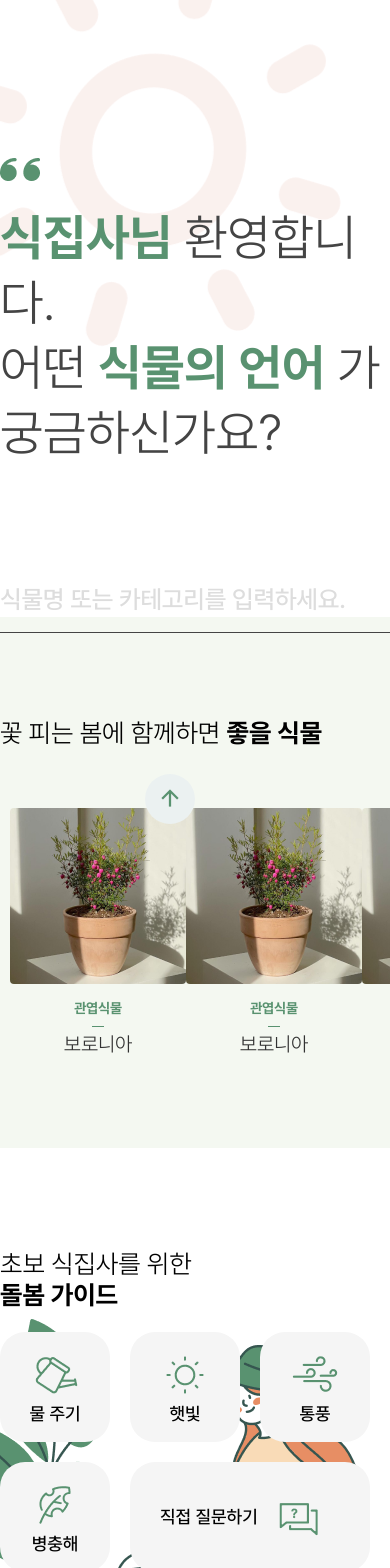
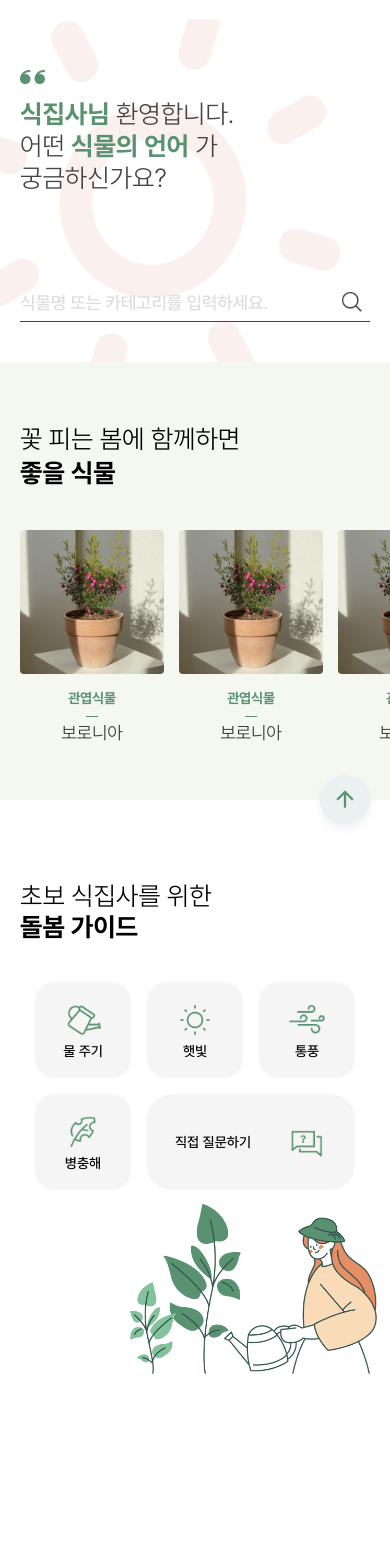
Before and after one commit to BSide-FollowMe/lop-user-front, a Vue app: page /home in a window 390 px wide. Shown: the top 1568 px of the page. After the commit the page ends 1374 px from the top, so only its background shows below. Built offline with nearby package versions, Linux system fonts and the light colour scheme.

Commit message:
feat: home 모바일 퍼블 및 pc 퍼블 수정 마무리

```diff
--- /dev/null
+++ b/src/components/buttons/ToTop.vue
@@ -0,0 +1,42 @@
+<template>
+  <button id="toTop" class="to-top-btn" @click="clickToTop" :style="{position:isFixed?'fixed':''}"><img src="@/assets/icon/arrow_upward.png" /></button>
+</template>
+<script lang="ts">
+import { defineComponent, computed } from 'vue';
+export default defineComponent({
+  props: {
+    fixed: {
+      type: Boolean,
+      default: false,
+    },
+  },
+  name: 'ToTopBtn',
+  components: {},
+  setup(props) {
+    const isFixed = computed(()=>props.fixed);
+    function clickToTop() {
+      window.scrollTo({ top: 0, behavior: 'smooth' });
+    }
+    return {
+      clickToTop,
+      isFixed,
+    };
+  },
+});
+</script>
+
+<style lang="scss" scoped>
+@import '@/styles/mixin';
+
+.to-top-btn {
+  right: 50%;
+  bottom: 20px;
+  cursor: pointer;
+  background-color: #ebf1f1;
+  width: 50px;
+  height: 50px;
+  border-radius: 50%;
+  border: none;
+  box-shadow: 0px 4px 6px 2px rgba(0, 0, 0, 0.04);
+}
+</style>
--- a/src/styles/_text.scss
+++ b/src/styles/_text.scss
@@ -50,3 +50,19 @@ h2 {
         letter-spacing: var(--m-font-size-h-2-space);
     }
 }
+
+.md-up-only {
+    display: none;
+
+    @include breakpoint-up-md {
+        display: block;
+    }
+}
+
+.md-down-only {
+    display: none;
+
+    @include breakpoint-down-sm {
+        display: block;
+    }
+}
--- a/src/styles/_variables.scss
+++ b/src/styles/_variables.scss
@@ -24,7 +24,7 @@
 
     --screen-xs: 360px;
     --screen-md: 768px;
-    --screen-lg: 960px;
+    --screen-lg: 1040px;
 
     --text-color: #444444;
     --text-color-1: #444444;
@@ -79,6 +79,10 @@
     --m-font-size-caption-space: -0.01em;
 
 
-    --content-container-max-width: 960px;
-    --content-container-padding:20px;
+    --content-container-max-width: 1040px;
+    --content-container-padding:40px;
+    --content-container-inner: 960px;
+
+    --m-content-container-padding:20px;
+    --m-content-container-inner: 360px;
 }
--- a/src/views/Home.vue
+++ b/src/views/Home.vue
@@ -9,7 +9,9 @@
           <br />
           어떤
           <span class="accent text-bold">식물의 언어</span>
-          가 궁금하신가요?
+          가
+          <br class="md-down-only" />
+          궁금하신가요?
         </h1>
         <div class="searcher">
           <input id="searchText" type="text" v-model="searchText" :class="{ 'is-empty': searchText === '' }" />
@@ -21,6 +23,7 @@
       <div class="inner-infinety-container">
         <h1 class="text-light">
           꽃 피는 봄에 함께하면
+          <br class="md-down-only" />
           <span class="text-bold">좋을 식물</span>
         </h1>
         <ul class="plant-list">
@@ -34,6 +37,7 @@
       </div>
     </section>
     <section class="guide-plant">
+      <ToTopButton class="to-top-btn" />
       <h1 class="text-light">
         초보 식집사를 위한
         <br />
@@ -62,20 +66,53 @@
         </button>
       </div>
     </section>
-    <button id="toTop" class="to-top-btn" @click="clickToTop"><img src="@/assets/icon/arrow_upward.png"></button>
   </div>
 </template>
 
 <script lang="ts">
-import { defineComponent, ref } from 'vue';
+import { defineComponent, ref, onMounted } from 'vue';
+import ToTopButton from '@/components/buttons/ToTop.vue';
 export default defineComponent({
   name: 'Home',
 
-  components: {},
+  components: {
+    ToTopButton,
+  },
   setup() {
     const searchText = ref('');
-    function clickToTop(){
-      window.scrollTo({top:0, behavior:'smooth'})
+
+    onMounted(() => {
+      horizontalMouseScroll();
+    });
+    function horizontalMouseScroll() {
+      const slider: any = document.querySelector('.plant-list');
+      if (!slider) return;
+      let isDown = false;
+      let startX: any, scrollLeft: any;
+      slider.addEventListener('mousedown', (e: any) => {
+        isDown = true;
+        slider.classList.add('active');
+        startX = e.pageX - slider.offsetLeft;
+        scrollLeft = slider.scrollLeft;
+      });
+      slider.addEventListener('mouseleave', () => {
+        isDown = false;
+        slider.classList.remove('active');
+      });
+      slider.addEventListener('mouseup', () => {
+        isDown = false;
+        slider.classList.remove('active');
+      });
+      slider.addEventListener('mousemove', (e: any) => {
+        if (!isDown) return;
+        e.preventDefault();
+        const x = e.pageX - slider.offsetLeft;
+        const walk = (x - startX) * 1.5;
+        slider.scrollLeft = scrollLeft - walk;
+      });
+    }
+    function clickToTop() {
+      window.scrollTo({ top: 0, behavior: 'smooth' });
     }
     return {
       searchText,
@@ -88,18 +125,21 @@ export default defineComponent({
 <style lang="scss" scoped>
 @import '@/styles/mixin';
 
-.container {
-  margin-left: auto;
-  margin-right: auto;
-  max-width: var(--content-container-max-width);
-  // padding: var(--content-container-padding);
-  overflow: visible;
-}
+.container,
 .inner-infinety-container {
   margin-left: auto;
   margin-right: auto;
   max-width: var(--content-container-max-width);
-  padding-top: 20px;
+  overflow: visible;
+  @include breakpoint-down-sm {
+    max-width: var(--m-content-container-max-width);
+  }
+}
+.inner-infinety-container {
+  padding: 0 var(--content-container-padding);
+  @include breakpoint-down-sm {
+    padding: 0 var(--m-content-container-padding);
+  }
 }
 .search-plant {
   height: 617px;
@@ -107,15 +147,30 @@ export default defineComponent({
   margin-left: calc(-50vw + 50%);
   background: url('@/assets/images/home/bg-sun.png') no-repeat 80% -20%;
 
+  @include breakpoint-down-sm {
+    height: 362px;
+  }
 
   img {
+    width: 40px;
+    height: 23px;
     margin-top: 138px;
+
+    @include breakpoint-down-sm {
+      width: 25px;
+      height: 14px;
+      margin-top: 70px;
+    }
   }
   h1 {
-    margin-top: 20px;
-    font-size: 50px;
+    @include breakpoint-up-sm {
+      margin-top: 20px;
+      font-size: 50px;
+      line-height: 65px;
+    }
+    margin-top: 10px;
     font-weight: var(--font-weight-light);
-    line-height: 65px;
+    line-height: 32px;
   }
   .accent {
     color: var(--secondary-green-color);
@@ -132,6 +187,10 @@ export default defineComponent({
     word-break: keep-all;
     transition: border-color 0.3s cubic-bezier(0.4, 0, 0.2, 1);
 
+    @include breakpoint-down-sm {
+      width: 100%;
+      margin-top: 80px;
+    }
     &:after {
       content: '';
       position: absolute;
@@ -141,6 +200,11 @@ export default defineComponent({
       background-size: 100%;
       pointer-events: none;
       transform: translateX(-100%);
+
+      @include breakpoint-down-sm {
+        width: 36px;
+        height: 36px;
+      }
     }
 
     &:focus-within {
@@ -157,12 +221,17 @@ export default defineComponent({
       font-size: 25px;
       line-height: 35px;
       width: 100%;
+
       &:focus + label {
-        transform: scale(0.75) translateY(-54px);
-        color: var(--secondary-green-color-1);
+        display: none;
       }
       &:not(.is-empty) + label {
-        transform: scale(0.75) translateY(-54px);
+        display: none;
+      }
+
+      @include breakpoint-down-sm {
+        height: 26px;
+        font-size: var(--font-size-p);
       }
     }
 
@@ -175,8 +244,11 @@ export default defineComponent({
       bottom: 3px;
       left: 0;
       top: 11px;
-      transform-origin: bottom left;
-      transition: bottom, transform 0.3s cubic-bezier(0.4, 0, 0.2, 1);
+
+      @include breakpoint-down-sm {
+        height: 26px;
+        font-size: var(--font-size-p);
+      }
     }
   }
 }
@@ -184,11 +256,19 @@ export default defineComponent({
   height: 531px;
   background-color: var(--secondary-green-color-3);
   width: 100vw;
+  padding-top: 20px;
   margin-left: calc(-50vw + 50%);
 
+  @include breakpoint-down-sm {
+    height: 438px;
+  }
   h1 {
     color: #000;
     margin-top: 80px;
+    @include breakpoint-down-sm {
+      margin-top: 40px;
+      line-height: 34px;
+    }
   }
   ul,
   li {
@@ -199,29 +279,62 @@ export default defineComponent({
   .plant-list {
     margin-top: 50px;
     display: flex;
-    justify-content: space-around;
+    justify-content: flex-start;
     flex-wrap: nowrap;
     overflow: auto;
-    padding: 10px;
 
-    &::-webkit-scrollbar {
-      display: none;
+    &.active {
+      background: rgba(255, 255, 255, 0.3);
+      cursor: grabbing;
+      cursor: -webkit-grabbing;
+      transform: scale(1);
     }
+    @include breakpoint-down-md {
+      margin-left: calc(var(--content-container-padding) * -1);
+      margin-right: calc(var(--content-container-padding) * -1);
+      padding: 0 var(--m-content-container-padding);
+      &::-webkit-scrollbar {
+        display: none;
+      }
+    }
+    @include breakpoint-down-sm {
+      margin: 40px calc(var(--content-container-padding) * -1) 0 calc(var(--content-container-padding) * -1);
+      padding: 0 var(--m-content-container-padding);
+    }
+
     .item {
       position: relative;
       text-align: center;
       cursor: pointer;
+      margin: 0 10px;
       padding-bottom: 10px;
       border-radius: 4px;
 
-      transition: box-shadow 0.7s;
-      &:hover {
-        box-shadow: 5px 5px 10px rgba(114, 138, 106, 0.05);
+      &:first-child {
+        margin-left: 0px;
       }
+      &:last-child {
+        margin-right: 0px;
+      }
+      @include breakpoint-down-sm {
+        margin: 0 15px 0 0;
+        &:first-child {
+          margin-left: 20px;
+        }
+        &:last-child {
+          margin-right: 20px;
+        }
+      }
+
       img {
         height: 176px;
         width: 176px;
         border-radius: 4px;
+        -webkit-user-drag: none;
+        @include breakpoint-down-sm {
+          height: 144px;
+          width: 144px;
+        }
       }
       .category {
         display: block;
@@ -243,26 +356,52 @@ export default defineComponent({
         color: #323232;
         font-size: 20px;
         line-height: 24px;
+        @include breakpoint-down-sm {
+          font-size: 18px;
+          line-height: 22px;
+        }
+      }
+      &:hover hr {
+        border-bottom: 2px solid #599270;
       }
     }
   }
 }
 .guide-plant {
+  position: relative;
   height: 681px;
-  background: url('@/assets/images/home/guide-banner-image.png') no-repeat 100% 20%;
+  padding: var(--content-container-padding);
+  background: url('@/assets/images/home/guide-banner-image.png') no-repeat 90% 45%;
+
+  @include breakpoint-down-sm {
+    height: 574px;
+    padding: var(--m-content-container-padding);
+    background: url('@/assets/images/home/guide-banner-image.png') no-repeat 0 0;
+    background-size: 260px 170px;
+    background-position: bottom right;
+  }
 
   h1 {
     color: #000;
-    margin-top: 100px;
+    margin-top: 60px;
   }
 
   .btn-group {
     display: flex;
-    // justify-content: space-between;
     gap: 20px;
     flex-wrap: wrap;
     width: 390px;
+    margin-top: 66px;
     color: var(--text-color-2);
+
+    @include breakpoint-down-sm {
+      margin-top: 40px;
+      margin-left: auto;
+      margin-right: auto;
+      gap: 16px;
+      width: 320px;
+    }
+
     button {
       cursor: pointer;
       height: 110px;
@@ -274,10 +413,24 @@ export default defineComponent({
         font-size: var(--font-size-p);
         font-weight: var(--font-weight-medium);
       }
+      @include breakpoint-down-sm {
+        height: 96px;
+        width: 96px;
+        border-radius: 20px;
+        div {
+          font-size: var(--m-font-size-p-2);
+          line-height: 17px;
+        }
+      }
       img {
-        transition: all 0.5s cubic-bezier(0.4, 0, 0.2, 1);
+        width: 50px;
+        transition: filter 0.5s cubic-bezier(0.4, 0, 0.2, 1);
+        @include breakpoint-down-sm {
+          width: 40px;
+        }
       }
-      transition: all 0.5s cubic-bezier(0.4, 0, 0.2, 1);
+      transition: background-color 0.5s cubic-bezier(0.4, 0, 0.2, 1), color 0.5s cubic-bezier(0.4, 0, 0.2, 1),
+        box-shadow 0.5s cubic-bezier(0.4, 0, 0.2, 1);
       &:hover {
         background-color: var(--secondary-green-color);
         color: #fff;
@@ -300,18 +453,29 @@ export default defineComponent({
         font-size: var(--font-size-p);
         font-weight: var(--font-weight-medium);
       }
+      img {
+        float: right;
+      }
+      @include breakpoint-down-sm {
+        width: 208px;
+        height: 96px;
+        padding: 28px;
+        span {
+          font-size: var(--m-font-size-p-2);
+          line-height: 40px;
+        }
+      }
+    }
+  }
+  .to-top-btn {
+    position: absolute;
+    bottom: 50px;
+    right: -50px;
+
+    @media (max-width: 1200px) {
+      right: 20px;
+      top: -25px;
     }
   }
 }
-.to-top-btn{
-  position:fixed;
-  right:50%;
-  bottom:20px;
-  cursor:pointer;
-  background-color:#EBF1F1;
-  width:50px;
-  height:50px;
-  border-radius:50%;
-  border:none;
-}
 </style>
```
Also changed, not shown: src/styles/_mixin.scss (+4 -4 lines).
